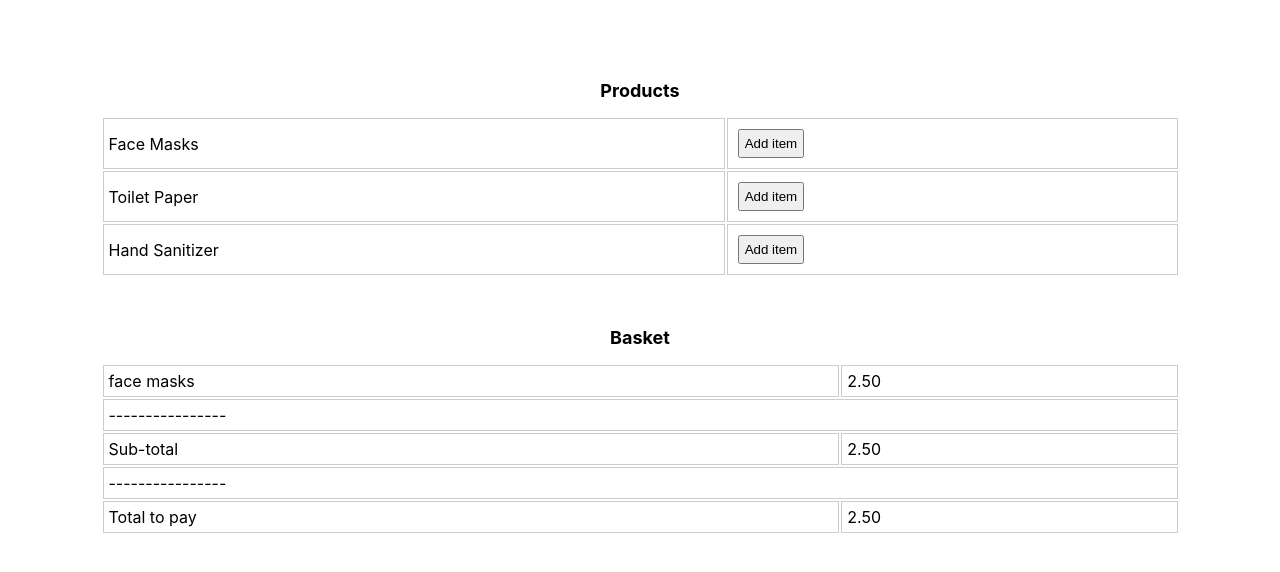
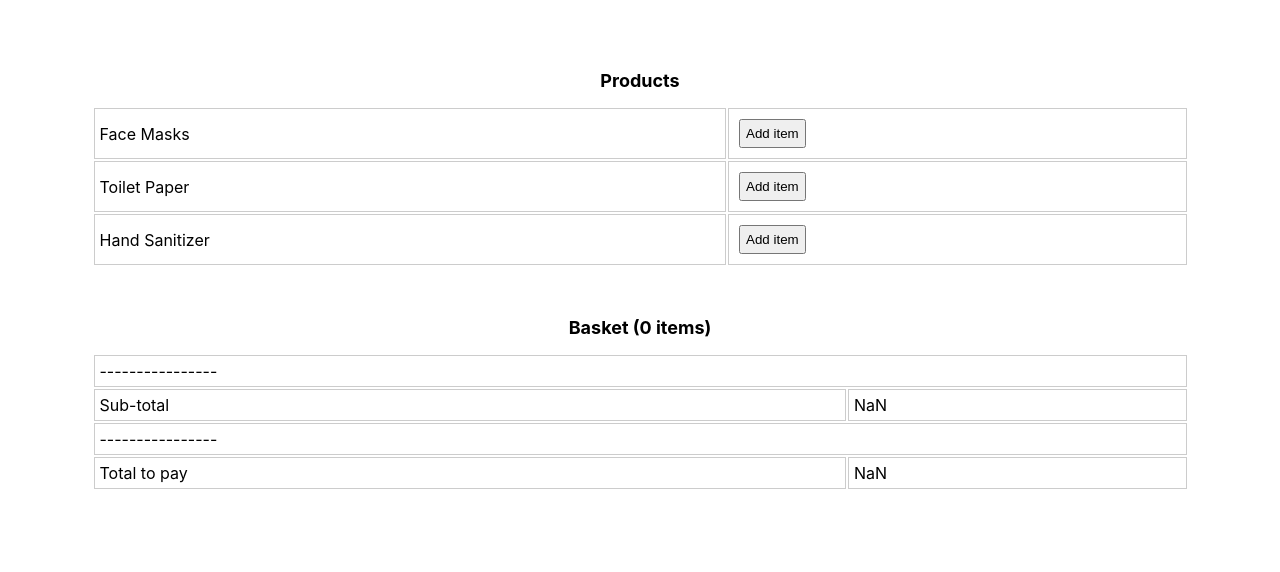
Before and after one commit to aamirafridi/kata-pricing, a React (Create React App) app: page / in a window 1280 px wide. Shown: the top 572 px of the page. Built offline with nearby package versions, Linux system fonts and the light colour scheme.

Commit message:
instead of redux, used a simple context provider products test updated

```diff
--- a/src/App.tsx
+++ b/src/App.tsx
@@ -2,13 +2,14 @@ import React from "react";
 import "./App.css";
 import { Basket } from "./components/Basket/Basket";
 import { Products } from "./components/Products/Products";
+import { PricerProvider } from "./context/PriceProvider";
 
 function App() {
   return (
-    <div className="App">
+    <PricerProvider>
       <Products />
       <Basket />
-    </div>
+    </PricerProvider>
   );
 }
 
--- a/src/components/Basket/Basket.tsx
+++ b/src/components/Basket/Basket.tsx
@@ -1,23 +1,30 @@
 import React, { FunctionComponent } from "react";
-import { formatPrice } from "../../utils";
+import { usePricer } from "../../hooks/usePricer";
+import { formatPrice } from "../../utils/formatPrice";
 
 export const Basket: FunctionComponent = () => {
-  const basketProducts = [
-    {
-      id: 1,
-      name: "face masks",
-      unitPrice: 2.5,
-    },
-  ];
+  const { basketProducts, removeBasketProduct } = usePricer();
+
   return (
     <table>
-      <caption>Basket</caption>
+      <caption>
+        Basket ({basketProducts.length} item
+        {basketProducts.length === 1 ? "" : "s"})
+      </caption>
       <tbody>
-        {basketProducts.map((product) => (
-          <tr key={product.id}>
-            <td data-testid={`basket-item-${product.id}`}>{product.name}</td>
+        {basketProducts.map((product, index) => (
+          <tr key={`${product.id}-${index}`}>
+            <td data-testid={`basket-item-${product.id}`}>
+              {index + 1} : {product.name}
+            </td>
             <td data-testid={`basket-price-${product.id}`}>
               {formatPrice(product.unitPrice)}
+              <button
+                title="remove from the basket"
+                onClick={() => removeBasketProduct(product.id)}
+              >
+                X
+              </button>
             </td>
           </tr>
         ))}
@@ -27,7 +34,7 @@ export const Basket: FunctionComponent = () => {
         <tr>
           <td>Sub-total</td>
           <td data-testid="sub-total">
-            {formatPrice(basketProducts[0].unitPrice)}
+            {formatPrice(basketProducts[0]?.unitPrice)}
           </td>
         </tr>
         <tr>
@@ -36,7 +43,7 @@ export const Basket: FunctionComponent = () => {
         <tr>
           <td>Total to pay</td>
           <td data-testid="total">
-            {formatPrice(basketProducts[0].unitPrice)}
+            {formatPrice(basketProducts[0]?.unitPrice)}
           </td>
         </tr>
       </tbody>
--- a/src/components/Products/Products.tsx
+++ b/src/components/Products/Products.tsx
@@ -1,7 +1,9 @@
 import React, { FunctionComponent } from "react";
-import { products } from "../../mockData";
+import { usePricer } from "../../hooks/usePricer";
 
 export const Products: FunctionComponent = () => {
+  const { products, addBasketProduct } = usePricer();
+
   return (
     <table data-testid="products-list">
       <caption>Products</caption>
@@ -10,7 +12,12 @@ export const Products: FunctionComponent = () => {
           <tr key={product.id}>
             <td>{product.name}</td>
             <td>
-              <button data-testid={`add-product-${product.id}`}>
+              <button
+                data-testid={`add-product-${product.id}`}
+                onClick={() => {
+                  addBasketProduct(product.id);
+                }}
+              >
                 Add item
               </button>
             </td>
--- /dev/null
+++ b/src/context/PriceContext.ts
@@ -0,0 +1,16 @@
+import { createContext } from "react";
+import { Product } from "../mockData";
+
+export const PricerContext = createContext<Context>({
+  products: [],
+  basketProducts: [],
+  addBasketProduct: () => {},
+  removeBasketProduct: () => {},
+});
+
+type Context = {
+  products: Array<Product>;
+  basketProducts: Array<Product>;
+  addBasketProduct: (productId: Product["id"]) => void;
+  removeBasketProduct: (productId: Product["id"]) => void;
+};
--- /dev/null
+++ b/src/context/PriceProvider.tsx
@@ -0,0 +1,50 @@
+import { FunctionComponent, useCallback, useState } from "react";
+
+import { Product, products } from "../mockData";
+import { PricerContext } from "./PriceContext";
+
+export const PricerProvider: FunctionComponent = ({ children }) => {
+  const [basketProductIds, setBasketProductIds] = useState<Product["id"][]>([]);
+
+  const addBasketProduct = useCallback((productId: Product["id"]) => {
+    setBasketProductIds((prevProductIds) =>
+      [...prevProductIds, productId].sort()
+    );
+  }, []);
+
+  const removeBasketProduct = useCallback(
+    (productId: Product["id"]) => {
+      const copyProductIds = [...basketProductIds];
+      copyProductIds.splice(
+        copyProductIds.findIndex((id) => id === productId),
+        1
+      );
+      setBasketProductIds(copyProductIds);
+    },
+    [basketProductIds]
+  );
+
+  const basketProducts = basketProductIds.reduce(
+    (result: Array<Product>, productId) => {
+      const foundProduct = products.find(({ id }) => id === productId);
+      if (foundProduct) {
+        result.push(foundProduct);
+      }
+      return result;
+    },
+    []
+  );
+
+  return (
+    <PricerContext.Provider
+      value={{
+        products,
+        basketProducts,
+        addBasketProduct,
+        removeBasketProduct,
+      }}
+    >
+      {children}
+    </PricerContext.Provider>
+  );
+};
--- /dev/null
+++ b/src/hooks/usePricer.tsx
@@ -0,0 +1,4 @@
+import { useContext } from "react";
+import { PricerContext } from "../context/PriceContext";
+
+export const usePricer = () => useContext(PricerContext);
--- a/src/mockData.ts
+++ b/src/mockData.ts
@@ -17,4 +17,6 @@ export const products = [
     unitPrice: 3.5,
     priceLabel: "175ml @ £19.99 per litre",
   },
-] as const;
+];
+
+export type Product = typeof products[number];
```
Also changed, not shown: src/utils/renderWithProviders.tsx (added, +8 -0 lines), src/utils/formatPrice.ts (renamed from src/utils/index.ts), 1 other file (tests, documents, lock files or other folders).
